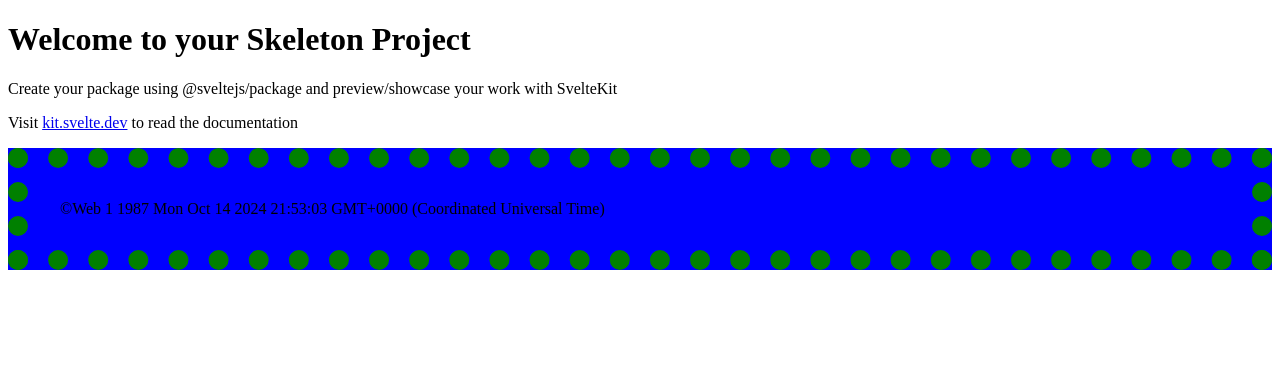
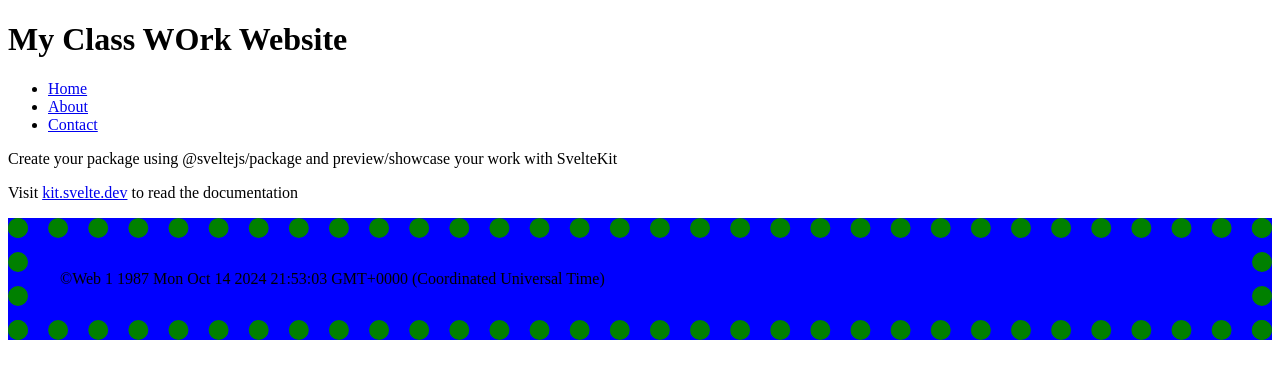
Before and after one commit to ZandarB/sveltekit, a SvelteKit app: page / in a window 1280 px wide. Shown: the top 378 px of the page. Built offline with nearby package versions, Linux system fonts and the light colour scheme.

Commit message:
added header

```diff
--- a/src/routes/+page.svelte
+++ b/src/routes/+page.svelte
@@ -3,7 +3,7 @@
     import Header from '../lib/Header.svelte';
 </script>
 
-<h1>Welcome to your Skeleton Project</h1>
+<Header/>
 <p>Create your package using @sveltejs/package and preview/showcase your work with SvelteKit</p>
 <p>Visit <a href="https://kit.svelte.dev">kit.svelte.dev</a> to read the documentation</p>
 
```
